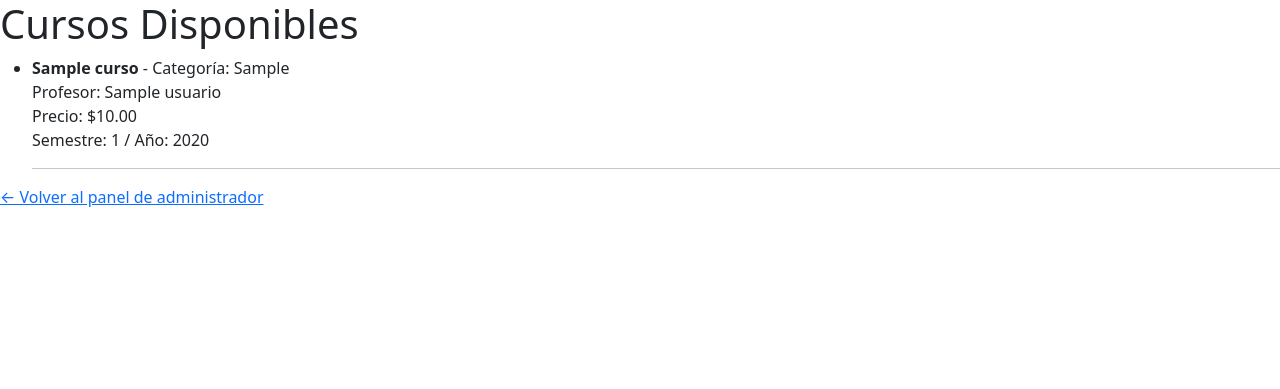
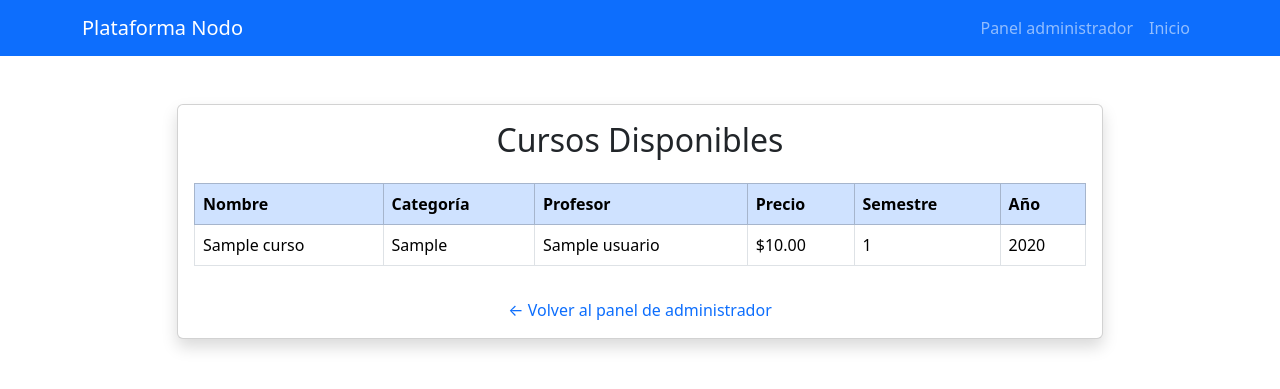
Before and after one commit to Jmoncada13/Basesdedatos, a Django app: page /cursos-disponibles/ in a window 1280 px wide. Shown: the top 389 px of the page. Run offline with Django 5.2, Linux system fonts and the light colour scheme; tables that the repository leaves empty hold one stand-in row (values such as "Sample post").

Commit message:
Interfaz cursos y logout con cookies

```diff
--- a/proyecto_nodo/cursos/templates/cursos/admin_dashboard.html
+++ b/proyecto_nodo/cursos/templates/cursos/admin_dashboard.html
@@ -47,7 +47,7 @@
                                 <a href="#" class="btn btn-outline-primary w-100">Ver usuarios registrados</a>
                             </li>
                             <li class="list-group-item">
-                                <a href="/login/" class="btn btn-outline-danger w-100">Cerrar sesión</a>
+                                <a href="{% url 'logout' %}" class="btn btn-outline-danger w-100">Cerrar sesión</a>
                             </li>
                         </ul>
                     </div>
--- a/proyecto_nodo/cursos/templates/cursos/cursos_disponibles.html
+++ b/proyecto_nodo/cursos/templates/cursos/cursos_disponibles.html
@@ -6,20 +6,74 @@
     <link href="https://cdn.jsdelivr.net/npm/bootstrap@5.3.3/dist/css/bootstrap.min.css" rel="stylesheet">
 </head>
 <body>
-    <h1>Cursos Disponibles</h1>
-    <ul>
-        {% for curso in cursos %}
-            <li>
-                <strong>{{ curso.nombre }}</strong> - Categoría: {{ curso.categoria }}<br>
-                Profesor: {{ curso.id_nodo_profesor.nombre_completo|default:"Por asignar" }}<br>
-                Precio: ${{ curso.precio }}<br>
-                Semestre: {{ curso.semestre }} / Año: {{ curso.anio }}
-            </li>
-            <hr>
-        {% empty %}
-            <li>No hay cursos disponibles.</li>
-        {% endfor %}
-    </ul>
-    <a href="{% url 'admin_dashboard' %}">← Volver al panel de administrador</a>
+    <!-- NAVBAR -->
+    <nav class="navbar navbar-expand-lg navbar-dark bg-primary">
+        <div class="container">
+            <a class="navbar-brand" href="/">Plataforma Nodo</a>
+            <button class="navbar-toggler" type="button" data-bs-toggle="collapse" data-bs-target="#navbarNav">
+                <span class="navbar-toggler-icon"></span>
+            </button>
+            <div class="collapse navbar-collapse" id="navbarNav">
+                <ul class="navbar-nav ms-auto">
+                    <li class="nav-item">
+                        <a class="nav-link" href="{% url 'admin_dashboard' %}">Panel administrador</a>
+                    </li>
+                    <li class="nav-item">
+                        <a class="nav-link" href="/">Inicio</a>
+                    </li>
+                </ul>
+            </div>
+        </div>
+    </nav>
+
+    <!-- LISTA DE CURSOS -->
+    <div class="container mt-5">
+        <div class="row justify-content-center">
+            <div class="col-md-10">
+                <div class="card shadow">
+                    <div class="card-body">
+                        <h2 class="card-title text-center mb-4">Cursos Disponibles</h2>
+                        {% if cursos %}
+                            <div class="table-responsive">
+                                <table class="table table-bordered align-middle">
+                                    <thead class="table-primary">
+                                        <tr>
+                                            <th>Nombre</th>
+                                            <th>Categoría</th>
+                                            <th>Profesor</th>
+                                            <th>Precio</th>
+                                            <th>Semestre</th>
+                                            <th>Año</th>
+                                        </tr>
+                                    </thead>
+                                    <tbody>
+                                        {% for curso in cursos %}
+                                            <tr>
+                                                <td>{{ curso.nombre }}</td>
+                                                <td>{{ curso.categoria }}</td>
+                                                <td>{{ curso.id_nodo_profesor.nombre_completo|default:"Por asignar" }}</td>
+                                                <td>${{ curso.precio }}</td>
+                                                <td>{{ curso.semestre }}</td>
+                                                <td>{{ curso.anio }}</td>
+                                            </tr>
+                                        {% endfor %}
+                                    </tbody>
+                                </table>
+                            </div>
+                        {% else %}
+                            <div class="alert alert-info text-center">
+                                No hay cursos disponibles.
+                            </div>
+                        {% endif %}
+                        <div class="mt-3 text-center">
+                            <a href="{% url 'admin_dashboard' %}" class="text-decoration-none">&larr; Volver al panel de administrador</a>
+                        </div>
+                    </div>
+                </div>
+            </div>
+        </div>
+    </div>
+
+    <script src="https://cdn.jsdelivr.net/npm/bootstrap@5.3.3/dist/js/bootstrap.bundle.min.js"></script>
 </body>
 </html>
--- a/proyecto_nodo/cursos/urls.py
+++ b/proyecto_nodo/cursos/urls.py
@@ -10,4 +10,5 @@ urlpatterns = [
     path('matricular/', views.matricular_estudiante, name='matricular_estudiante'),
     path('asignar-profesor/', views.asignar_profesor, name='asignar_profesor'),
     path('cursos-disponibles/', views.cursos_disponibles, name='cursos_disponibles'),
+    path('logout/', views.logout_view, name='logout'),
 ]
--- a/proyecto_nodo/cursos/views.py
+++ b/proyecto_nodo/cursos/views.py
@@ -14,6 +14,7 @@ from .serializers import (
     MaterialSerializer, TareaSerializer, EntregaTareaSerializer,
     ForoSerializer, MensajeForoSerializer
 )
+from django.contrib.auth import logout
 
 class UsuarioViewSet(viewsets.ModelViewSet):
     queryset = Usuario.objects.all()
@@ -114,3 +115,14 @@ def profesor_dashboard(request):
 @role_required(['Estudiante'])
 def estudiante_dashboard(request):
     return HttpResponse("Bienvenido al panel de estudiante")
+
+def logout_view(request):
+    # Elimina la sesión de Django
+    request.session.flush()
+    # Elimina el usuario autenticado si usas auth de Django
+    logout(request)
+    # Redirige al login o a la página de inicio
+    response = redirect('login')
+    # Borra la cookie de CSRF
+    response.delete_cookie('csrftoken')
+    return response
```
